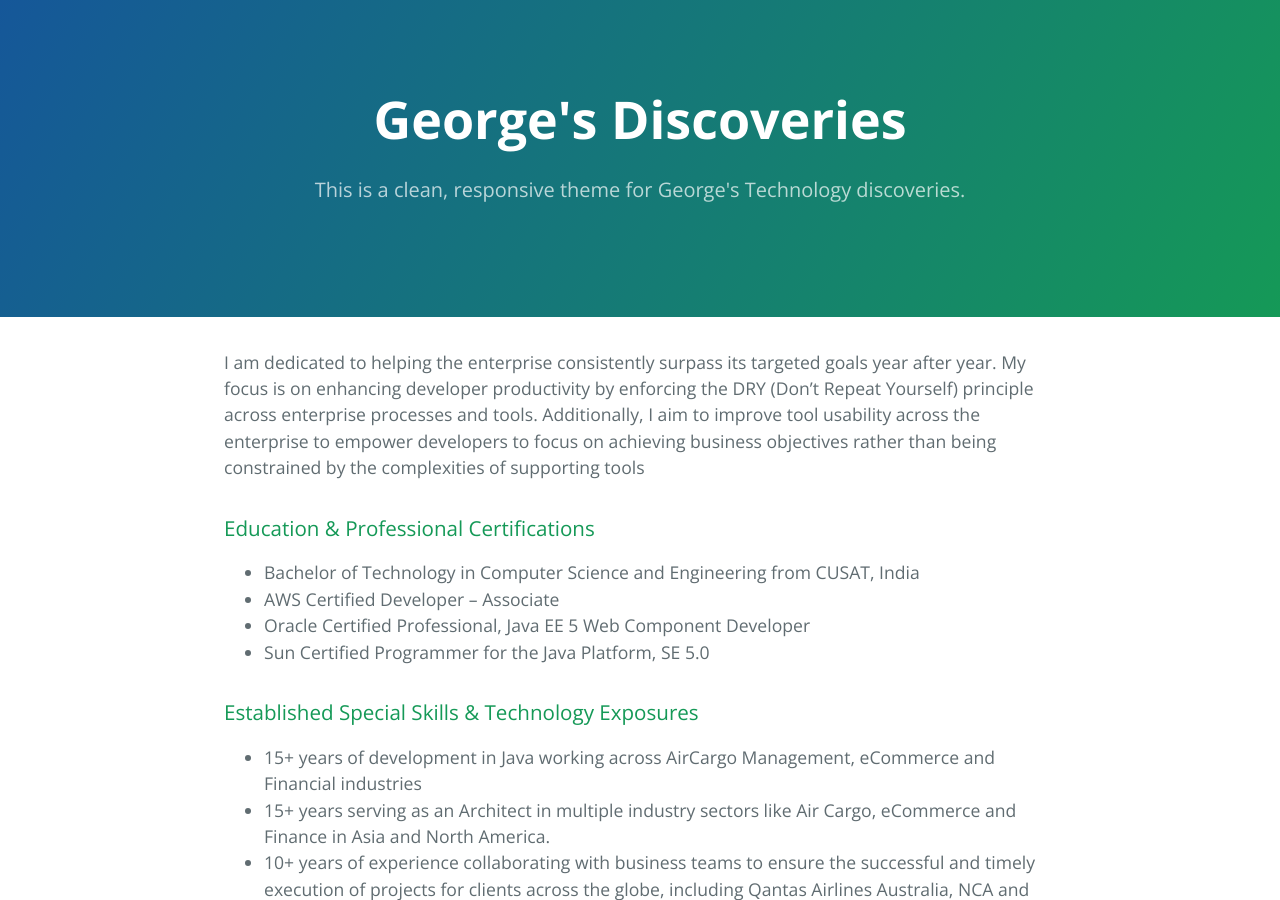
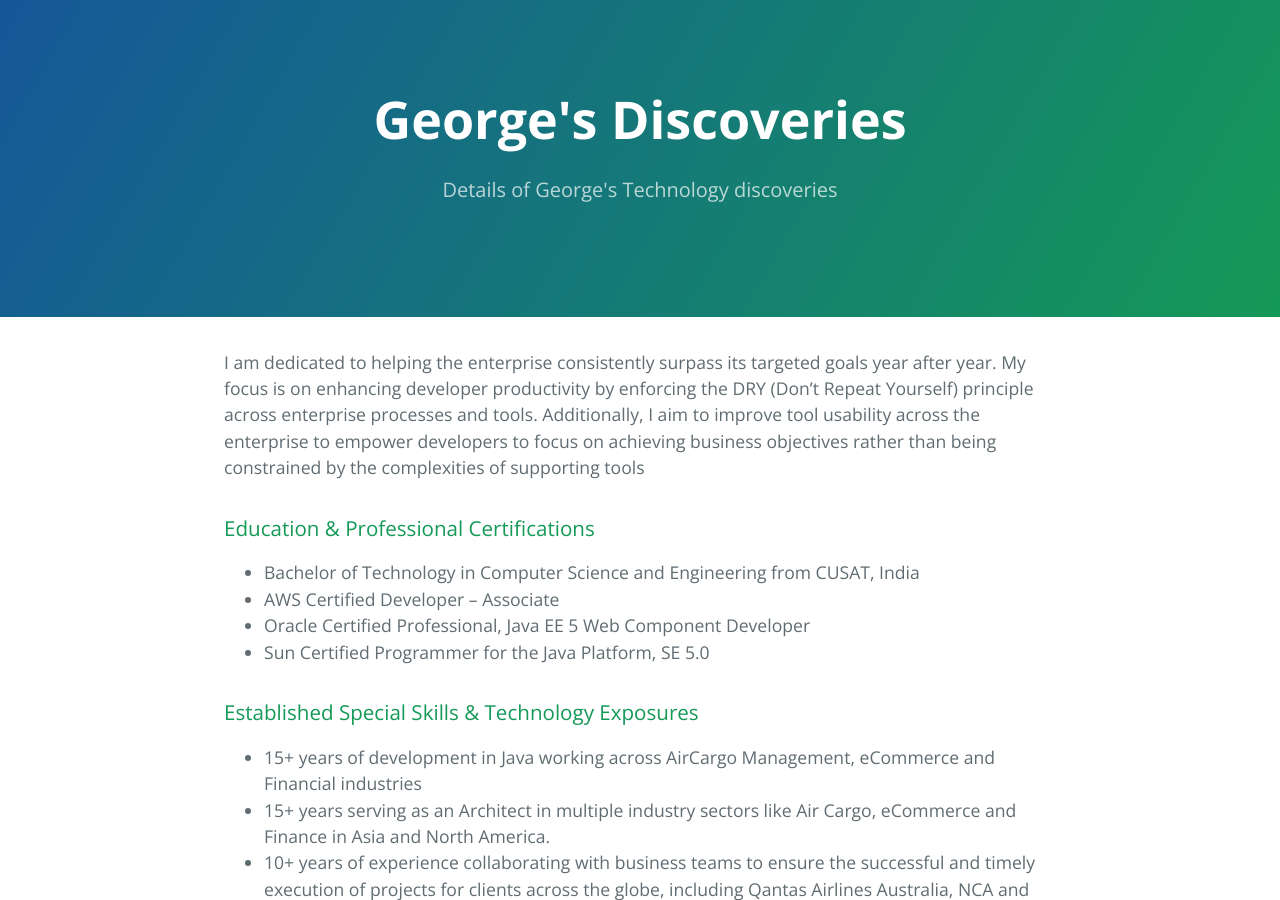
Before and after one commit to georgetyohanan/georgetyohanan.github.io, a Jekyll site: the page built from index.md, in a window 1280 px wide and 900 px high. Built offline with Jekyll 4.4.1, drawn with Linux system fonts in a browser that asks for light colours.

Commit message:
Update the header and alignment

```diff
--- a/_config.yml
+++ b/_config.yml
@@ -1,5 +1,5 @@
 title: George's Discoveries
-description: This is a clean, responsive theme for George's Technology discoveries.
+description: Details of George's Technology discoveries
 show_downloads: false
 show_comments: true
 google_analytics:
--- a/_layouts/default.html
+++ b/_layouts/default.html
@@ -3,7 +3,7 @@
   <head>
     <meta charset="UTF-8">
 
-{% seo %}
+    {% seo %}
     <link rel="preconnect" href="https://fonts.gstatic.com">
     <link rel="preload" href="https://fonts.googleapis.com/css?family=Open+Sans:400,700&display=swap" as="style" type="text/css" crossorigin>
     <meta name="viewport" content="width=device-width, initial-scale=1">
```
